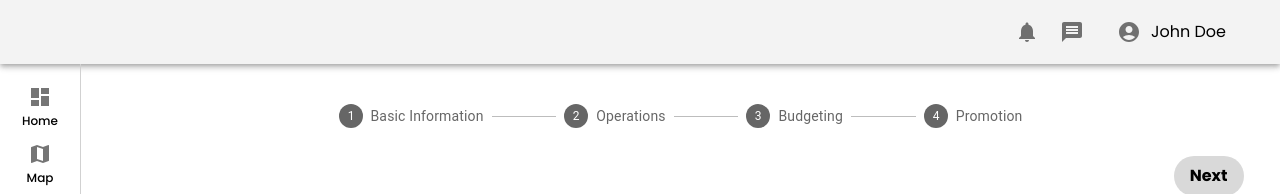
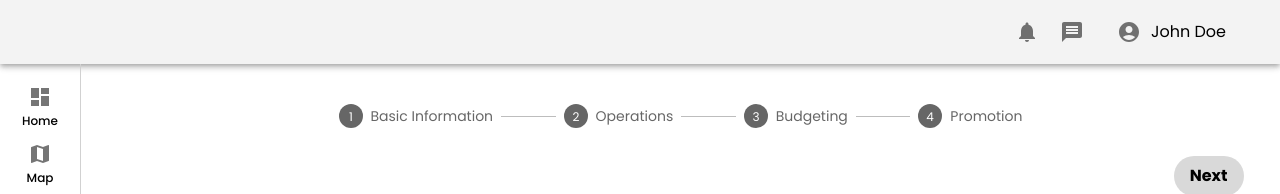
Before and after one commit to sandeep-bh-dev/Coquest-WebApp, a React (Create React App) app in the folder frontend/: page /programs/create in a window 1280 px wide. Shown: the top 194 px of the page. Built offline with nearby package versions, Linux system fonts and the light colour scheme.

Commit message:
Moved Stepper Theme components to styles.

```diff
--- a/frontend/src/pages/Programs/ProgramComponents/ProgressStepper.tsx
+++ b/frontend/src/pages/Programs/ProgramComponents/ProgressStepper.tsx
@@ -3,37 +3,8 @@ import Box from "@mui/material/Box";
 import Stepper from "@mui/material/Stepper";
 import Step from "@mui/material/Step";
 import StepLabel from "@mui/material/StepLabel";
-import { createTheme, ThemeProvider } from "@mui/material/styles";
 
 const steps = ["Basic Information", "Operations", "Budgeting", "Promotion"];
-
-const stepTheme = createTheme({
-	components: {
-		MuiStepLabel: {
-			styleOverrides: {
-				active: {
-					color: "#4285F4",
-				},
-				completed: {
-					color: "white",
-				},
-			},
-		},
-		MuiStepIcon: {
-			styleOverrides: {
-				root: {
-					color: "#666666",
-				},
-				active: {
-					color: "#4285F4",
-				},
-				completed: {
-					color: "#4285F4",
-				},
-			},
-		},
-	},
-});
 
 function ProgressStepper(props: { pgnum: number }) {
 	const [activeStep, setActiveStep] = React.useState(props.pgnum);
@@ -44,11 +15,7 @@ function ProgressStepper(props: { pgnum: number }) {
 
 	return (
 		<Box sx={{ width: "100%" }}>
-			<ThemeProvider theme={stepTheme}>
-				<Stepper
-					sx={{ "& .MuiStepIcon-root": { color: "#666666" } }}
-					activeStep={activeStep}
-				>
+			<Stepper activeStep={activeStep}>
 				{steps.map((label, index) => {
 					const stepProps: { completed?: boolean } = {};
 					return (
@@ -58,7 +25,6 @@ function ProgressStepper(props: { pgnum: number }) {
 					);
 				})}
 			</Stepper>
-			</ThemeProvider>
 		</Box>
 	);
 }
--- a/frontend/src/styles/theme.ts
+++ b/frontend/src/styles/theme.ts
@@ -37,7 +37,29 @@ const theme = createTheme({
                     justifyContent: 'end'
                 }
             }
-        }
+        },MuiStepLabel: {
+			styleOverrides: {
+				active: {
+					color: "#4285F4",
+				},
+				completed: {
+					color: "white",
+				},
+			},
+		},
+		MuiStepIcon: {
+			styleOverrides: {
+				root: {
+					color: "#666666",
+				},
+				active: {
+					color: "#4285F4",
+				},
+				completed: {
+					color: "#4285F4",
+				},
+			},
+		},
     },
     typography: {
         fontFamily: 'Poppins'
```
Lines whose indentation alone changed are shown as unchanged.
